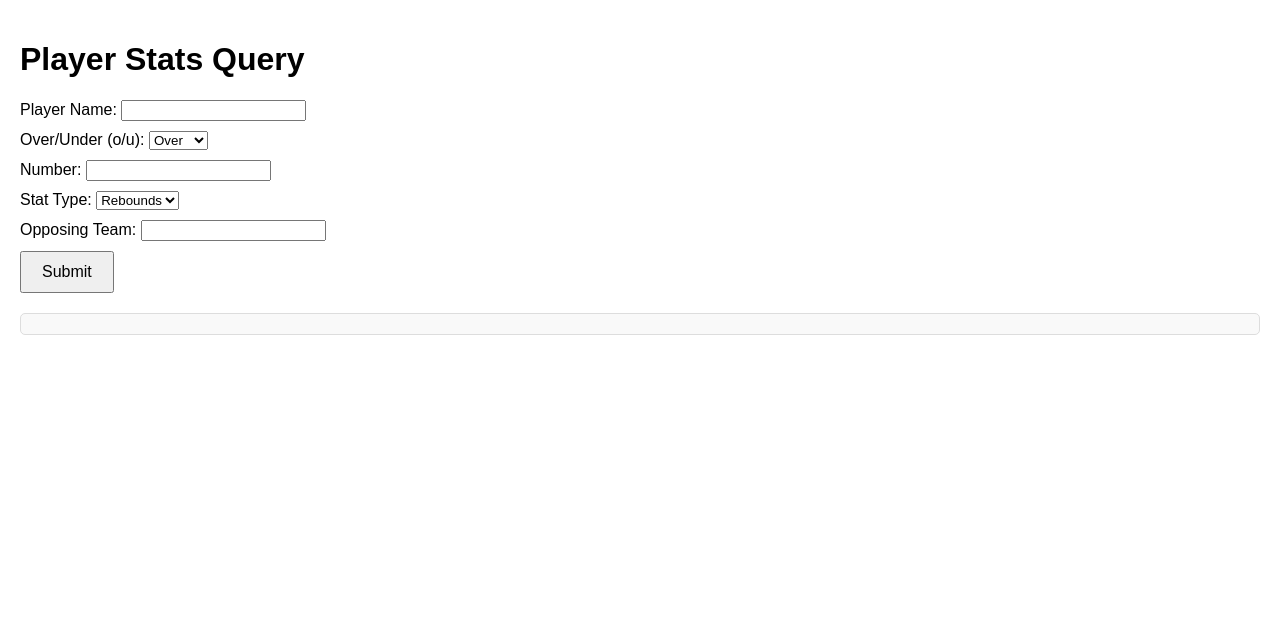
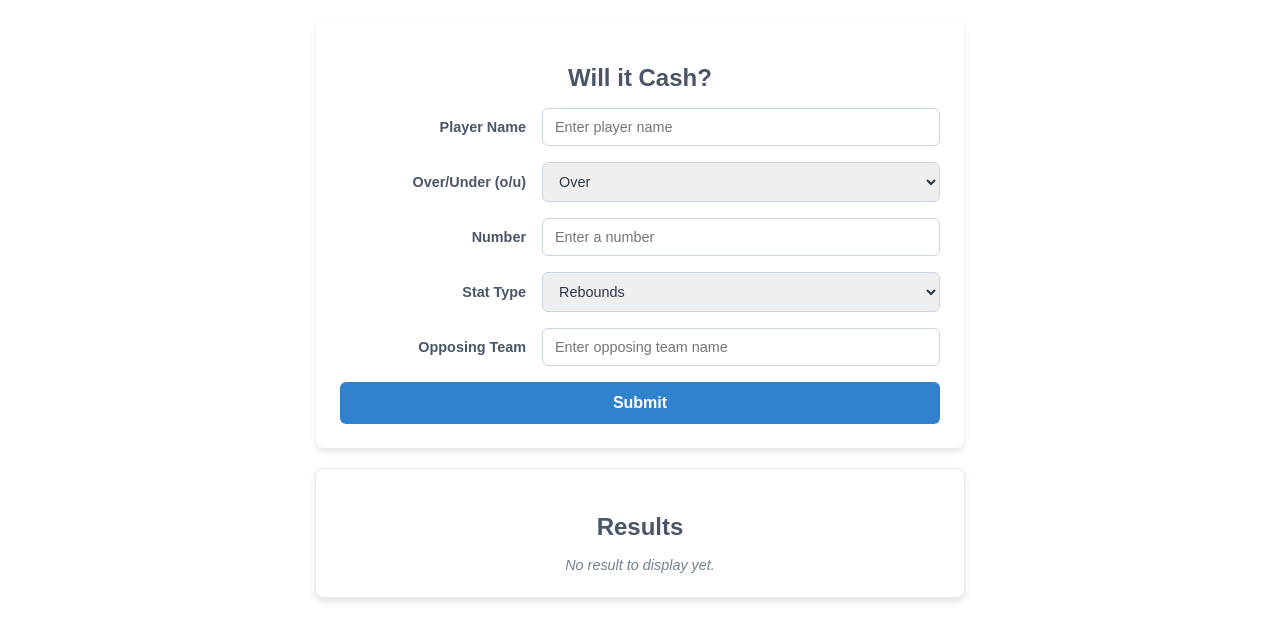
Before and after one commit to allenh99/nbai, a React (Create React App) app in the folder bball-stats-frontend/: page / in a window 1280 px wide. Shown: the top 640 px of the page. Built offline with nearby package versions, Linux system fonts and the light colour scheme.

Commit message:
initial styling done

```diff
--- a/bball-stats-frontend/src/App.jsx
+++ b/bball-stats-frontend/src/App.jsx
@@ -54,7 +54,6 @@ function App() {
 
     return (
         <div style={{ fontFamily: 'Arial, sans-serif', padding: '20px' }}>
-            <h1>Player Stats Query</h1>
             <FormComponent formData={formData} handleChange={handleChange} handleSubmit={handleSubmit} />
             <ResultComponent loading={loading} error={error} finalDecision={finalDecision} />
         </div>
--- /dev/null
+++ b/bball-stats-frontend/src/components/FormComponent.css
@@ -0,0 +1,186 @@
+/* Container */
+.form-container {
+    background-color: #fff;
+    box-shadow: 0 4px 6px rgba(0, 0, 0, 0.1);
+    border-radius: 8px;
+    padding: 24px;
+    max-width: 600px;
+    margin: 0 auto;
+    font-family: Arial, sans-serif;
+}
+
+/* Heading */
+.form-container h2 {
+    font-size: 1.5rem;
+    font-weight: bold;
+    color: #4a5568;
+    margin-bottom: 16px;
+    text-align: center;
+}
+
+/* Form Group (Flexbox Layout for Alignment) */
+.form-group {
+    display: flex;
+    align-items: center;
+    justify-content: space-between;
+    margin-bottom: 16px;
+}
+
+/* Labels */
+.form-group label {
+    flex: 1;
+    font-size: 0.9rem;
+    font-weight: 600;
+    color: #4a5568;
+    margin-right: 16px;
+    text-align: right; /* Align label text to the right */
+}
+
+/* Inputs and Selects */
+.form-group input,
+.form-group select {
+    flex: 2;
+    padding: 10px 12px;
+    border: 1px solid #cbd5e0;
+    border-radius: 6px;
+    font-size: 0.9rem;
+    color: #2d3748;
+    transition: border-color 0.2s ease-in-out;
+}
+
+/* Input Focus */
+.form-group input:focus,
+.form-group select:focus {
+    border-color: #3182ce;
+    outline: none;
+    box-shadow: 0 0 0 3px rgba(66, 153, 225, 0.5);
+}
+
+/* Submit Button */
+.form-button {
+    width: 100%;
+    background-color: #3182ce;
+    color: #fff;
+    font-size: 1rem;
+    font-weight: bold;
+    padding: 12px;
+    border: none;
+    border-radius: 6px;
+    cursor: pointer;
+    transition: background-color 0.2s ease-in-out;
+}
+
+.form-button:hover {
+    background-color: #2b6cb0;
+}
+
+/* Form Container: Extra Styles */
+.form-container .form-divider {
+    margin-top: 20px;
+    border-top: 1px solid #e2e8f0;
+    padding-top: 16px;
+}
+
+
+/* Result Container */
+.result-container {
+    margin-top: 20px;
+    padding: 16px;
+    border: 1px solid #e2e8f0;
+    border-radius: 8px;
+    background-color: #f9fafb;
+    font-family: Arial, sans-serif;
+}
+
+/* Loading Message */
+.loading-message {
+    color: #3182ce;
+    font-weight: bold;
+    font-size: 1rem;
+    margin: 0;
+}
+
+/* Error Message */
+.error-message {
+    color: #e53e3e;
+    font-weight: bold;
+    font-size: 1rem;
+    margin: 0;
+}
+
+/* Final Decision */
+.final-decision {
+    color: #38a169;
+    font-weight: bold;
+    font-size: 1rem;
+    margin: 0;
+    word-wrap: break-word; /* Ensure long text wraps correctly */
+}
+
+/* No Result */
+.no-result {
+    color: #718096;
+    font-style: italic;
+    font-size: 0.9rem;
+    margin: 0;
+}
+
+/* Shared Styles for Form and Result Containers */
+.container {
+    background-color: #fff;
+    box-shadow: 0 4px 6px rgba(0, 0, 0, 0.1);
+    border-radius: 8px;
+    padding: 24px;
+    max-width: 600px; /* Ensure consistent width */
+    margin: 0 auto; /* Center align */
+    font-family: Arial, sans-serif;
+}
+
+/* Form-Specific Styles */
+.form-container {
+    margin-bottom: 20px;
+}
+
+/* Result-Specific Styles */
+.result-container {
+    margin-top: 20px;
+}
+
+/* Headings for Both Containers */
+.container h2 {
+    font-size: 1.5rem;
+    font-weight: bold;
+    color: #4a5568;
+    margin-bottom: 16px;
+    text-align: center;
+}
+
+/* Other Result-Specific Styles */
+.loading-message {
+    color: #3182ce;
+    font-weight: bold;
+    font-size: 1rem;
+    text-align: center;
+}
+
+.error-message {
+    color: #e53e3e;
+    font-weight: bold;
+    font-size: 1rem;
+    text-align: center;
+}
+
+.final-decision {
+    color: #38a169;
+    font-weight: bold;
+    font-size: 1rem;
+    word-wrap: break-word;
+    text-align: center;
+}
+
+.no-result {
+    color: #718096;
+    font-style: italic;
+    font-size: 0.9rem;
+    text-align: center;
+}
--- a/bball-stats-frontend/src/components/form.jsx
+++ b/bball-stats-frontend/src/components/form.jsx
@@ -1,24 +1,29 @@
-import React from 'react';
+import './FormComponent.css';
 
 function FormComponent({ formData, handleChange, handleSubmit }) {
     return (
-        <form onSubmit={handleSubmit} style={{ marginBottom: '20px' }}>
+        <form onSubmit={handleSubmit} className="form-container">
+            <h2>Will it Cash?</h2>
+
             {/* Player Name */}
-            <div style={{ marginBottom: '10px' }}>
-                <label>Player Name: </label>
+            <div className="form-group">
+                <label htmlFor="player">Player Name</label>
                 <input
                     type="text"
+                    id="player"
                     name="player"
                     value={formData.player}
                     onChange={handleChange}
                     required
+                    placeholder="Enter player name"
                 />
             </div>
 
             {/* Over/Under */}
-            <div style={{ marginBottom: '10px' }}>
-                <label>Over/Under (o/u): </label>
+            <div className="form-group">
+                <label htmlFor="ou">Over/Under (o/u)</label>
                 <select
+                    id="ou"
                     name="ou"
                     value={formData.ou}
                     onChange={handleChange}
@@ -30,21 +35,24 @@ function FormComponent({ formData, handleChange, handleSubmit }) {
             </div>
 
             {/* Number */}
-            <div style={{ marginBottom: '10px' }}>
-                <label>Number: </label>
+            <div className="form-group">
+                <label htmlFor="number">Number</label>
                 <input
                     type="number"
+                    id="number"
                     name="number"
                     value={formData.number}
                     onChange={handleChange}
                     required
+                    placeholder="Enter a number"
                 />
             </div>
 
             {/* Stat Type */}
-            <div style={{ marginBottom: '10px' }}>
-                <label>Stat Type: </label>
+            <div className="form-group">
+                <label htmlFor="stat_type">Stat Type</label>
                 <select
+                    id="stat_type"
                     name="stat_type"
                     value={formData.stat_type}
                     onChange={handleChange}
@@ -59,18 +67,21 @@ function FormComponent({ formData, handleChange, handleSubmit }) {
             </div>
 
             {/* Opposing Team */}
-            <div style={{ marginBottom: '10px' }}>
-                <label>Opposing Team: </label>
+            <div className="form-group">
+                <label htmlFor="opp">Opposing Team</label>
                 <input
                     type="text"
+                    id="opp"
                     name="opp"
                     value={formData.opp}
                     onChange={handleChange}
                     required
+                    placeholder="Enter opposing team name"
                 />
             </div>
 
-            <button type="submit" style={{ padding: '10px 20px', fontSize: '16px' }}>
+            {/* Submit Button */}
+            <button type="submit" className="form-button">
                 Submit
             </button>
         </form>
--- a/bball-stats-frontend/src/components/result.jsx
+++ b/bball-stats-frontend/src/components/result.jsx
@@ -1,11 +1,38 @@
 import React from 'react';
+import './FormComponent.css';
 
 function ResultComponent({ loading, error, finalDecision }) {
+    // Split the final decision into two parts: "Final Signal" and "Reasoning"
+    const [finalSignal, reasoning] = finalDecision
+        ? finalDecision.split('Reasoning:')
+        : [null, null];
+
     return (
-        <div style={{ marginTop: '20px', padding: '10px', border: '1px solid #ddd', borderRadius: '5px', backgroundColor: '#f9f9f9' }}>
-            {loading && <p>Loading...</p>}
-            {error && <p style={{ color: 'red' }}>Error: {error}</p>}
-            {finalDecision && <p><strong>Final Decision:</strong> {finalDecision}</p>}
+        <div className="container result-container">
+            <h2>Results</h2>
+
+            {/* Show loading message */}
+            {loading && <p className="loading-message">Loading...</p>}
+
+            {/* Show error message */}
+            {error && <p className="error-message">Error: {error}</p>}
+
+            {/* Show final decision */}
+            {finalSignal && (
+                <div className="final-decision">
+                    <p>
+                        <strong>Final Signal:</strong> {finalSignal.trim()}
+                    </p>
+                    <p>
+                        <strong>Reasoning:</strong> {reasoning.trim()}
+                    </p>
+                </div>
+            )}
+
+            {/* Show placeholder if no result */}
+            {!loading && !error && !finalDecision && (
+                <p className="no-result">No result to display yet.</p>
+            )}
         </div>
     );
 }
```
